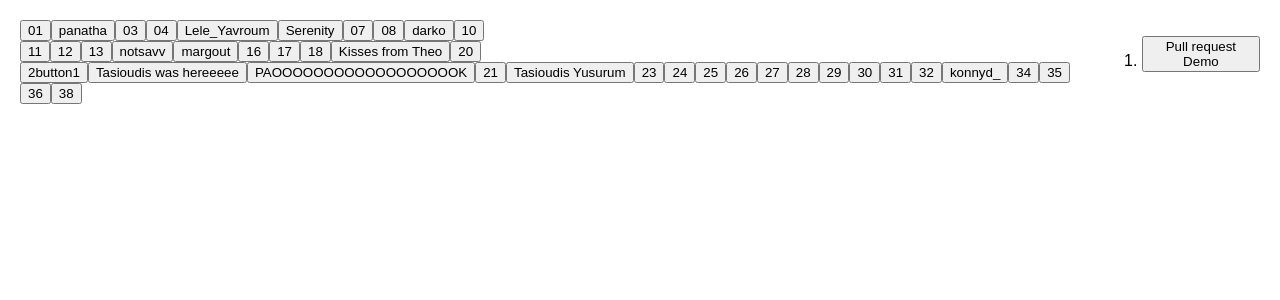
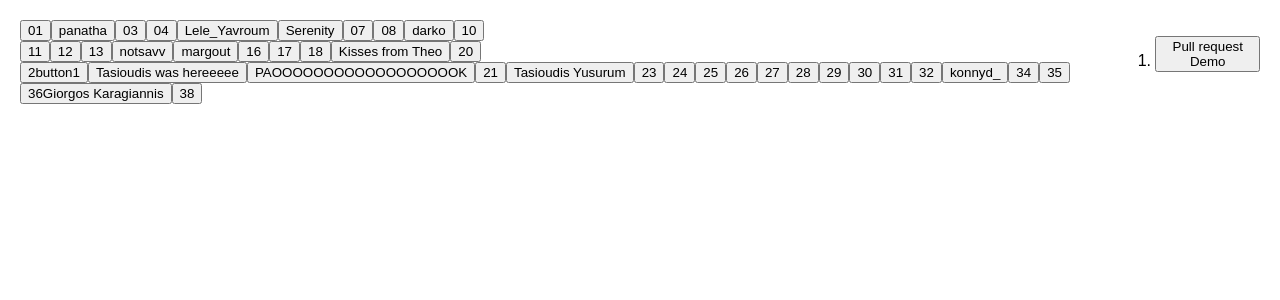
Before and after one commit to xpaulos/TechproWinter2024_session3, a React (Create React App) app: page / in a window 1280 px wide. Shown: the top 300 px of the page. Built offline with nearby package versions, Linux system fonts and the light colour scheme.

Commit message:
change on #36

```diff
--- a/src/App.js
+++ b/src/App.js
@@ -77,7 +77,7 @@ function Board({ xIsNext, squares, onPlay }) {
           <button>konnyd_</button>
           <button>34</button>
           <button>35</button>
-          <button>36</button>
+          <button>36Giorgos Karagiannis</button>
           <button>38</button>
         </div>
       </>
```
